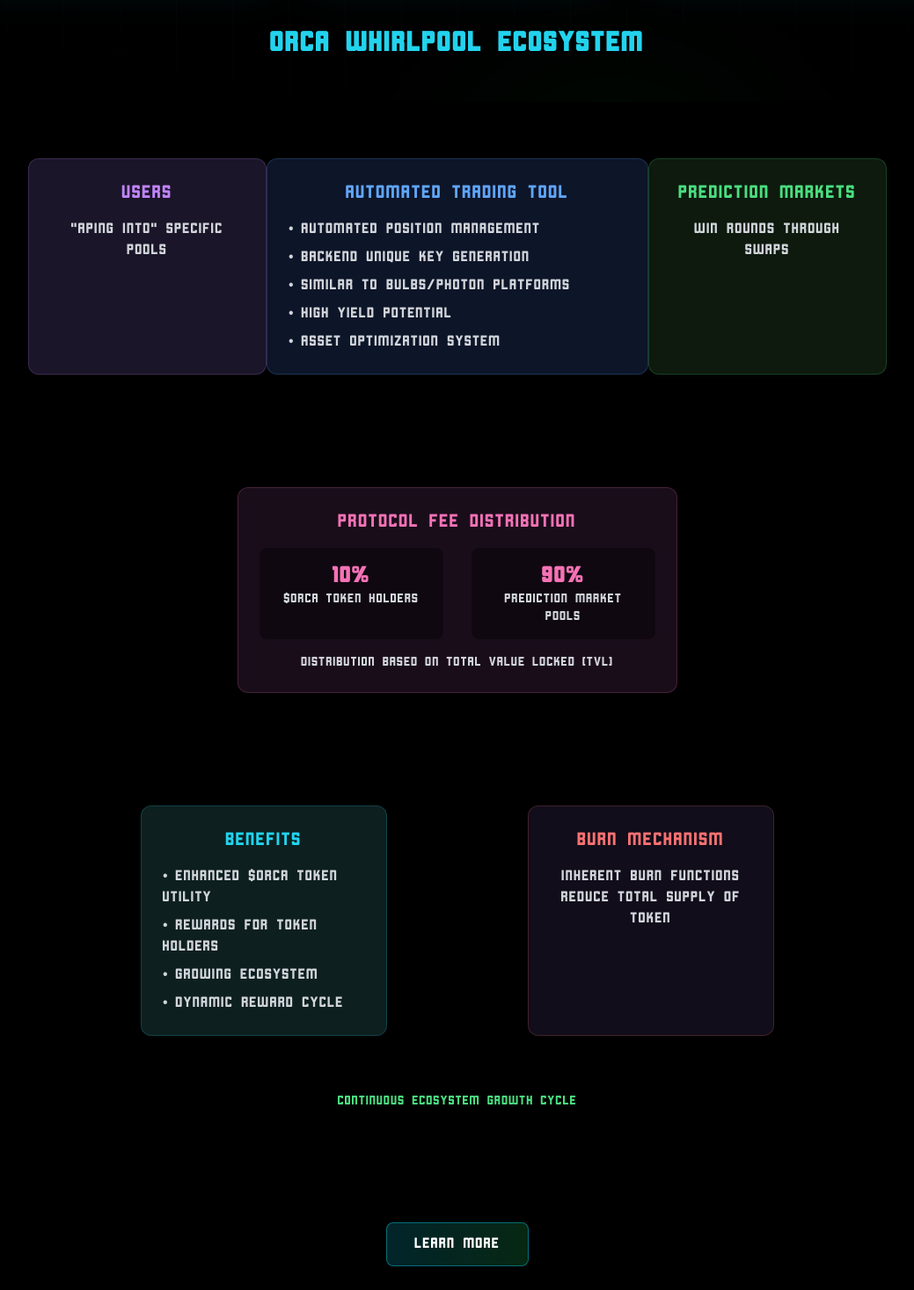
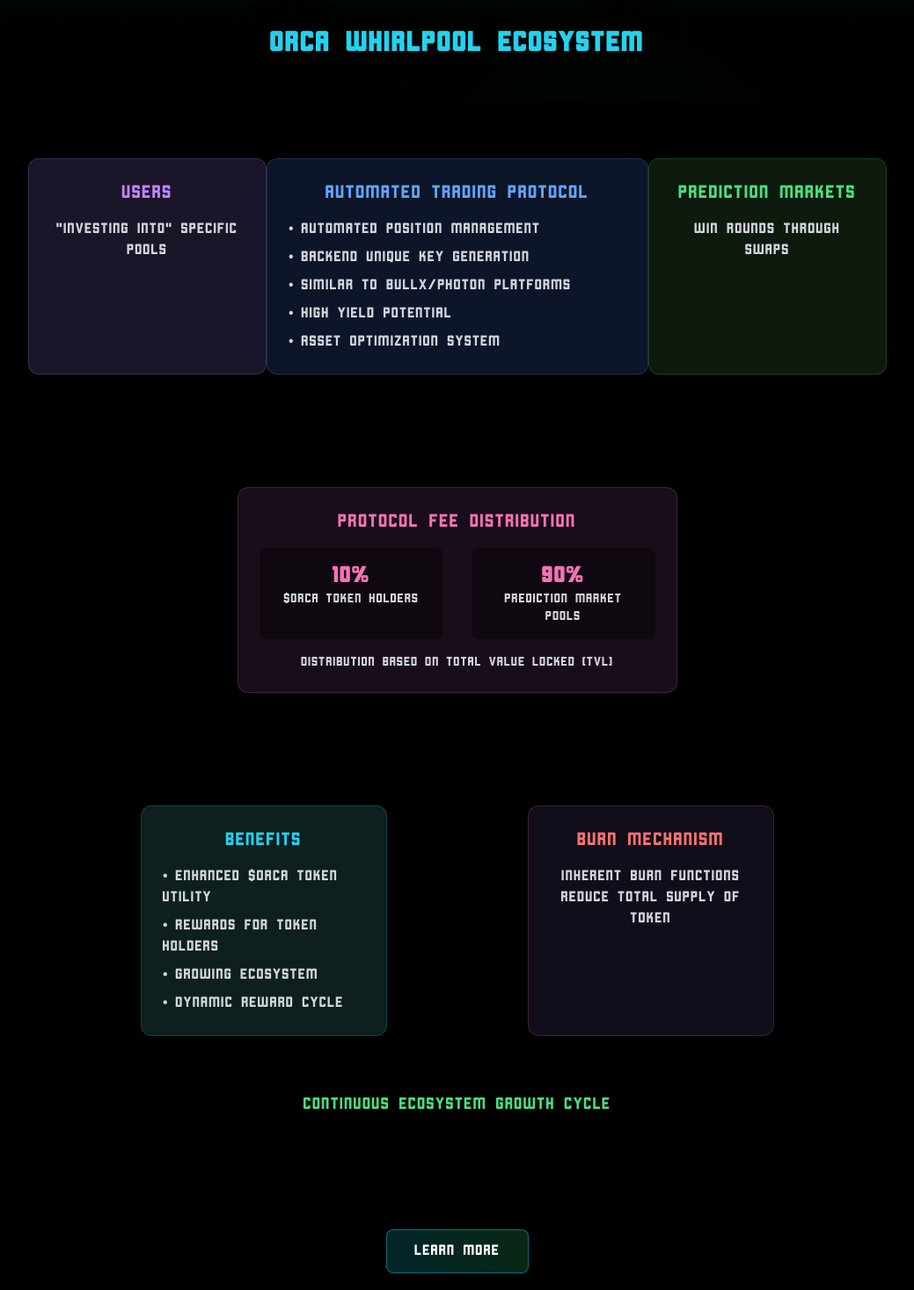
Before and after one commit to OrcaMonsta/orcamonsta1, a Next.js app: page /how-it-works in a window 1280 px wide. Shown: the part 408-1875 px from the top of the page at 88% size, without its empty margins (120-1159 px from the left). Built offline with nearby package versions, Linux system fonts and the light colour scheme.

Commit message:
Update ecosystem visualization: Match reference layout exactly with correct container positions and arrow paths

```diff
--- a/app/how-it-works/page.tsx
+++ b/app/how-it-works/page.tsx
@@ -127,7 +127,7 @@ export default function HowItWorks() {
                   USERS
                 </h3>
                 <div className="text-center text-gray-300">
-                  "APING INTO" SPECIFIC POOLS
+                  "INVESTING INTO" SPECIFIC POOLS
                 </div>
               </motion.div>
 
@@ -138,12 +138,12 @@ export default function HowItWorks() {
                 className="w-[450px] p-6 bg-[#0d1528] rounded-xl border border-blue-400/20"
               >
                 <h3 className={`${cornerstone.className} text-xl text-center text-blue-400 mb-4`}>
-                  AUTOMATED TRADING TOOL
+                  AUTOMATED TRADING PROTOCOL
                 </h3>
                 <ul className="space-y-2 text-gray-300">
                   <li>• AUTOMATED POSITION MANAGEMENT</li>
                   <li>• BACKEND UNIQUE KEY GENERATION</li>
-                  <li>• SIMILAR TO BULBS/PHOTON PLATFORMS</li>
+                  <li>• SIMILAR TO BULLX/PHOTON PLATFORMS</li>
                   <li>• HIGH YIELD POTENTIAL</li>
                   <li>• ASSET OPTIMIZATION SYSTEM</li>
                 </ul>
@@ -223,7 +223,7 @@ export default function HowItWorks() {
             </div>
 
             {/* Bottom Text */}
-            <div className="text-center text-green-400 text-sm mt-16">
+            <div className="text-center text-green-400 text-lg mt-16">
               CONTINUOUS ECOSYSTEM GROWTH CYCLE
             </div>
           </div>
```
